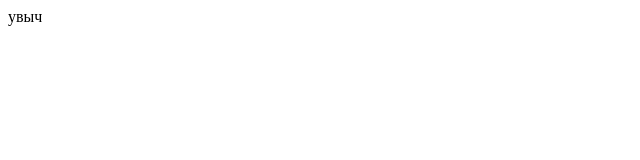
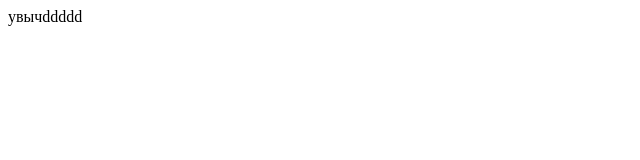
Before and after one commit to forget-ful-day/maxnet, a plain HTML site: page maxnet/sites/f/index.html in a window 1280 px wide. Shown: the full height of the page, 0-640 px from the left. Drawn offline with Linux system fonts and the light colour scheme.

Commit message:
Update index.html

```diff
--- a/maxnet/sites/f/index.html
+++ b/maxnet/sites/f/index.html
@@ -6,6 +6,6 @@
   <title>f</title>
 </head>
 <body>
-увыч
+увычddddd
 </body>
 </html>
```
